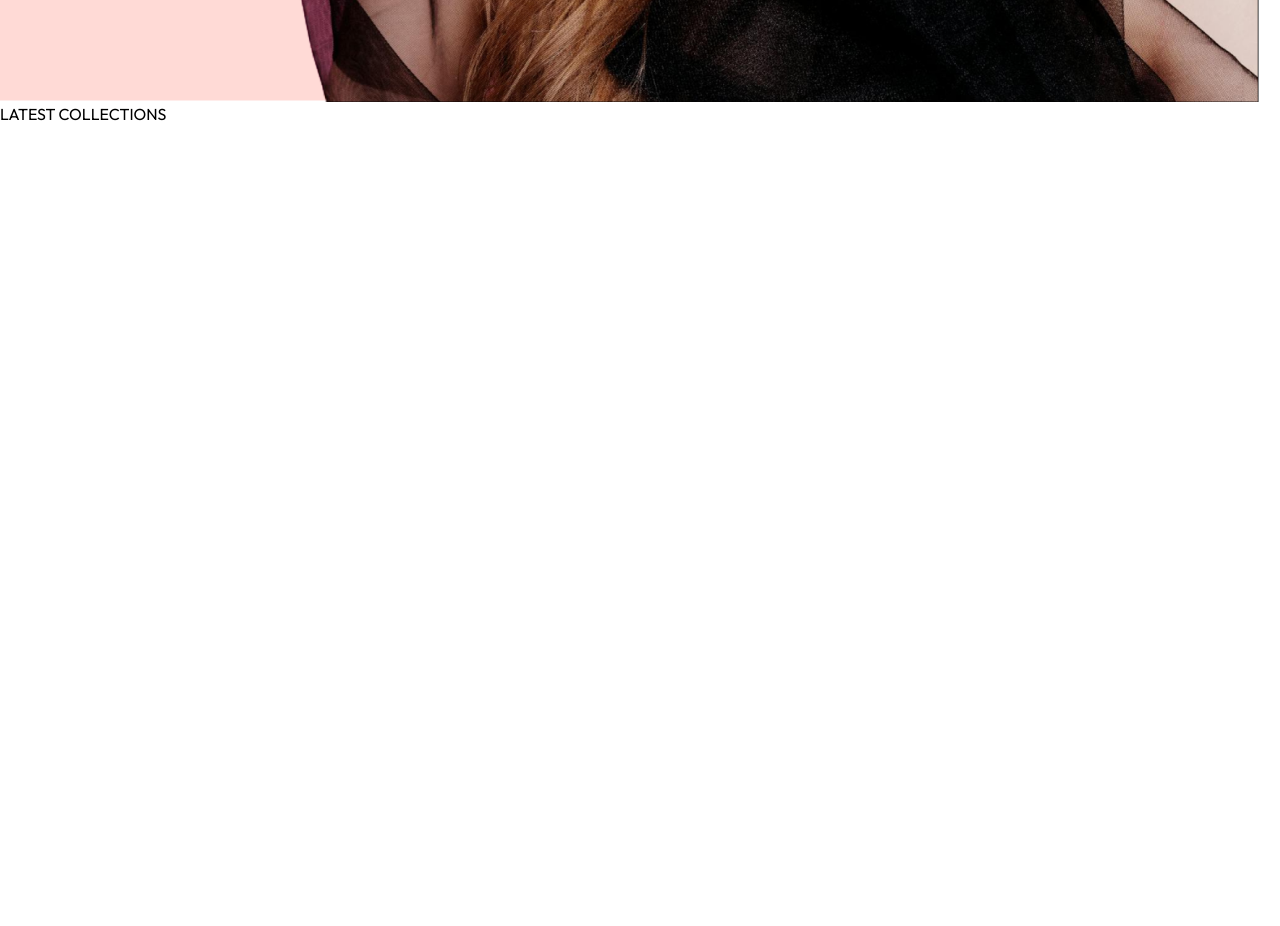
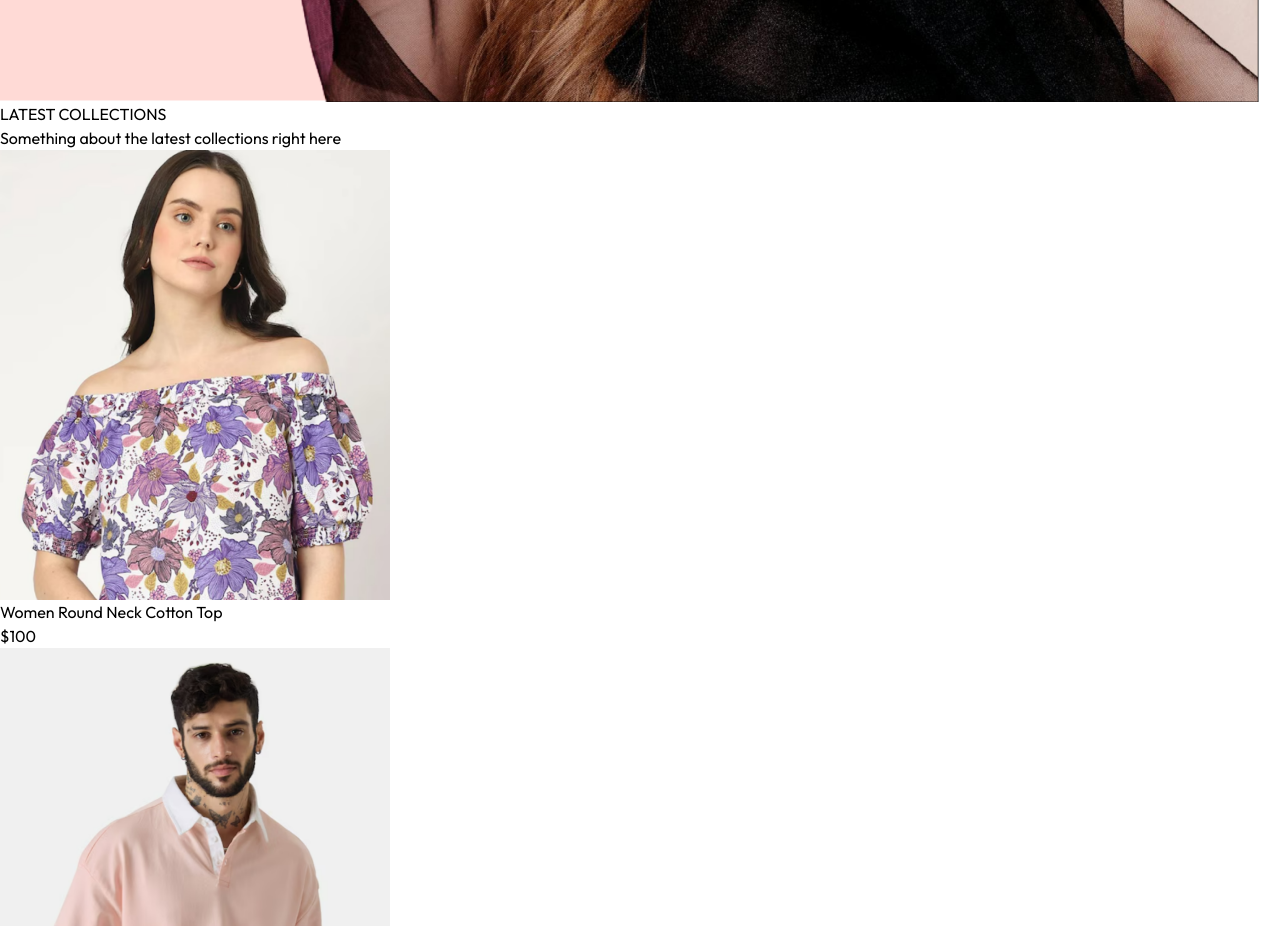
Before and after one commit to Andrew-Projects-1/E-Commerce, a React (Vite) app in the folder frontend/: page / in a window 1280 px wide. Shown: the part 1500-2426 px from the top of the page. Before the commit the page ends 1626 px from the top, so only its background shows below. Built offline with nearby package versions, Linux system fonts and the light colour scheme.

Commit message:
Updated ProductItem and LatestCollection

```diff
--- a/frontend/src/components/LatestCollection.jsx
+++ b/frontend/src/components/LatestCollection.jsx
@@ -1,16 +1,34 @@
-import React, { useContext } from 'react'
+import React, { useContext, useEffect, useState } from 'react'
 import { ShopContext } from '../context/ShopContext'
 import Title from './Title'
+import ProductItem from './ProductItem';
 
 const LatestCollection = () => {
 
-  const { products } = useContext(ShopContext);
+  const {products} = useContext(ShopContext);
+  const [latestProducts, setLatestProducts] = useState([]);
+
+  useEffect(() => {
+    setLatestProducts(products.slice(0,10))
+  },[])
 
   return (
     <div className='my-10'>
       <div className='text-center py-8 text-3xl'>
         <Title text1={'LATEST'} text2={'COLLECTIONS'}/>
+        <p className='w-3/4 m-auto text-xs sm:text-sm md:text-base text-gray-600'>
+        Something about the latest collections right here
+        </p>
       </div>
+      {/* Rendering Products */}
+      <div className='grid grid-cols-2 sm:grid-cols-3 md:grid-cols-4 lg:grid-cols-5 gap-4 gap-y-6'>
+        {
+          latestProducts.map((item, index) => (
+            <ProductItem key={index} id={item._id} image={item.image} name={item.name} price={item.price}/>
+          ))
+        }
+      </div>
+
     </div>
   )
 }
--- /dev/null
+++ b/frontend/src/components/ProductItem.jsx
@@ -0,0 +1,20 @@
+import React, { useContext } from 'react'
+import { ShopContext } from '../context/ShopContext'
+import { Link } from 'react-router-dom';
+
+const ProductItem = ({id, image, name, price}) => {
+
+  const {currency} = useContext(ShopContext);
+
+  return (
+    <Link className='text-gray-700 cursor-pointer' to={`/product/${id}`}>
+      <div className='overflow-hidden'>
+        <img className='hover:scale-110 transition ease-in-out' src={image[0]} alt="" />
+      </div>
+      <p className='pt-3 pb-1 text-sm'>{name}</p>
+      <p className='text-sm font-medium'>{currency}{price}</p>
+    </Link>
+  )
+}
+
+export default ProductItem
```
